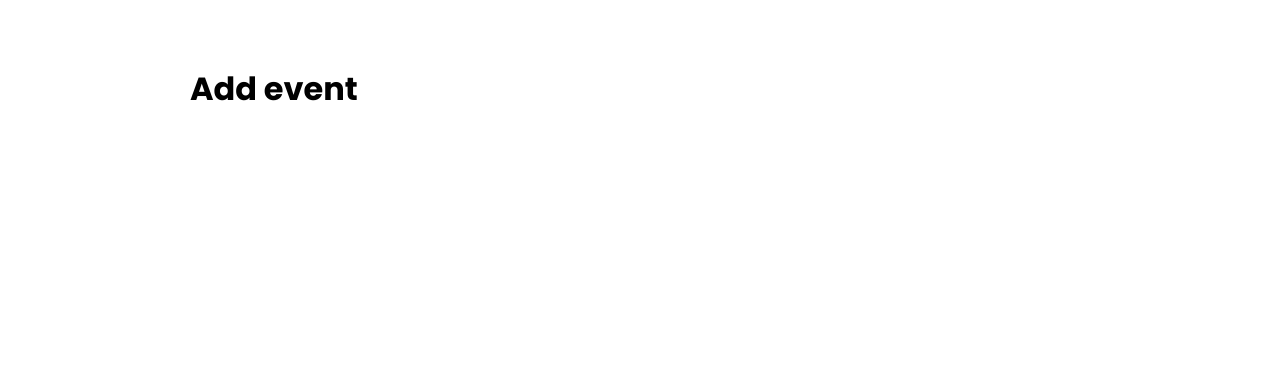
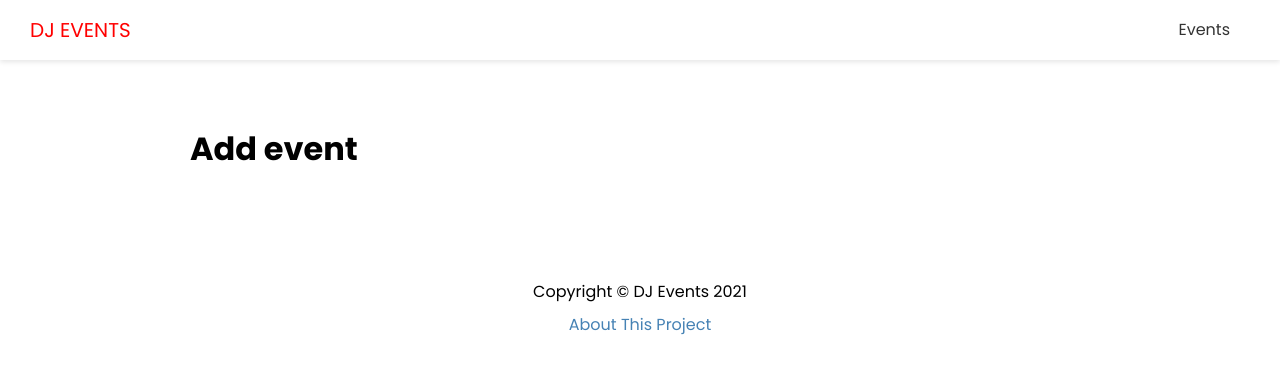
Before and after one commit to jaroszw/NEXT_JS_EVENTS_APP_FRONTEND, a Next.js app: page /events/add in a window 1280 px wide. Shown: the top 374 px of the page. Built offline with nearby package versions, Linux system fonts and the light colour scheme.

Commit message:
Layout Header and Footer

```diff
--- /dev/null
+++ b/components/Footer.js
@@ -0,0 +1,15 @@
+import styles from "../styles/Footer.module.css";
+import Link from "next/link";
+
+const Footer = () => {
+  return (
+    <footer className={styles.footer}>
+      <p>Copyright &copy; DJ Events 2021</p>
+      <p>
+        <Link href="/about">About This Project</Link>
+      </p>
+    </footer>
+  );
+};
+
+export default Footer;
--- /dev/null
+++ b/components/Header.js
@@ -0,0 +1,26 @@
+import Link from "next/link";
+import styles from "../styles/Header.module.css";
+
+const Header = () => {
+  return (
+    <header className={styles.header}>
+      <div className={styles.logo}>
+        <Link href="/">
+          <a>DJ Events</a>
+        </Link>
+      </div>
+
+      <nav>
+        <ul>
+          <li>
+            <Link href="/events">
+              <a>Events</a>
+            </Link>
+          </li>
+        </ul>
+      </nav>
+    </header>
+  );
+};
+
+export default Header;
--- a/components/Layout.js
+++ b/components/Layout.js
@@ -1,4 +1,6 @@
 import Head from "next/head";
+import Header from "./Header";
+import Footer from "./Footer";
 import styles from "../styles/Layout.module.css";
 
 const Layout = ({ title, keywords, description, children }) => {
@@ -9,7 +11,9 @@
         <meta name="description" contnent={description} />
         <meta name="keywords" contnet={keywords} />
       </Head>
+      <Header />
       <div className={styles.container}>{children}</div>
+      <Footer />
     </div>
   );
 };
--- a/pages/about.js
+++ b/pages/about.js
@@ -5,7 +5,6 @@
   return (
     <Layout>
       <h1>ABOUT</h1>
-      <Link href="/">Home</Link>
     </Layout>
   );
 };
--- /dev/null
+++ b/styles/Footer.module.css
@@ -0,0 +1,8 @@
+.footer {
+  margin: 100px 0 40px;
+  text-align: center;
+}
+
+.footer p {
+  margin: 5px 0;
+}
--- /dev/null
+++ b/styles/Header.module.css
@@ -0,0 +1,56 @@
+.header {
+  display: flex;
+  justify-content: space-between;
+  align-items: center;
+  background: #fff;
+  color: #333;
+  height: 60px;
+  padding: 0 30px;
+  box-shadow: 0 2px 5px rgba(0, 0, 0, 0.1);
+}
+
+.header a {
+  color: #333;
+  margin-right: 20px;
+}
+
+.header a:hover {
+  color: #000;
+}
+.header ul {
+  display: flex;
+  align-items: center;
+  justify-content: center;
+  list-style: none;
+}
+
+.logo {
+  color: red;
+  font-size: 20px;
+  text-transform: uppercase;
+}
+
+.logo a {
+  color: red;
+}
+
+@media (max-width: 768px) {
+  .header {
+    flex-direction: column;
+    height: auto;
+  }
+
+  .header ul {
+    margin: 20px 0;
+    flex-direction: column;
+    text-align: center;
+  }
+
+  .header a {
+    margin-right: 0;
+  }
+
+  .logo {
+    margin: 20px 0;
+  }
+}
```
